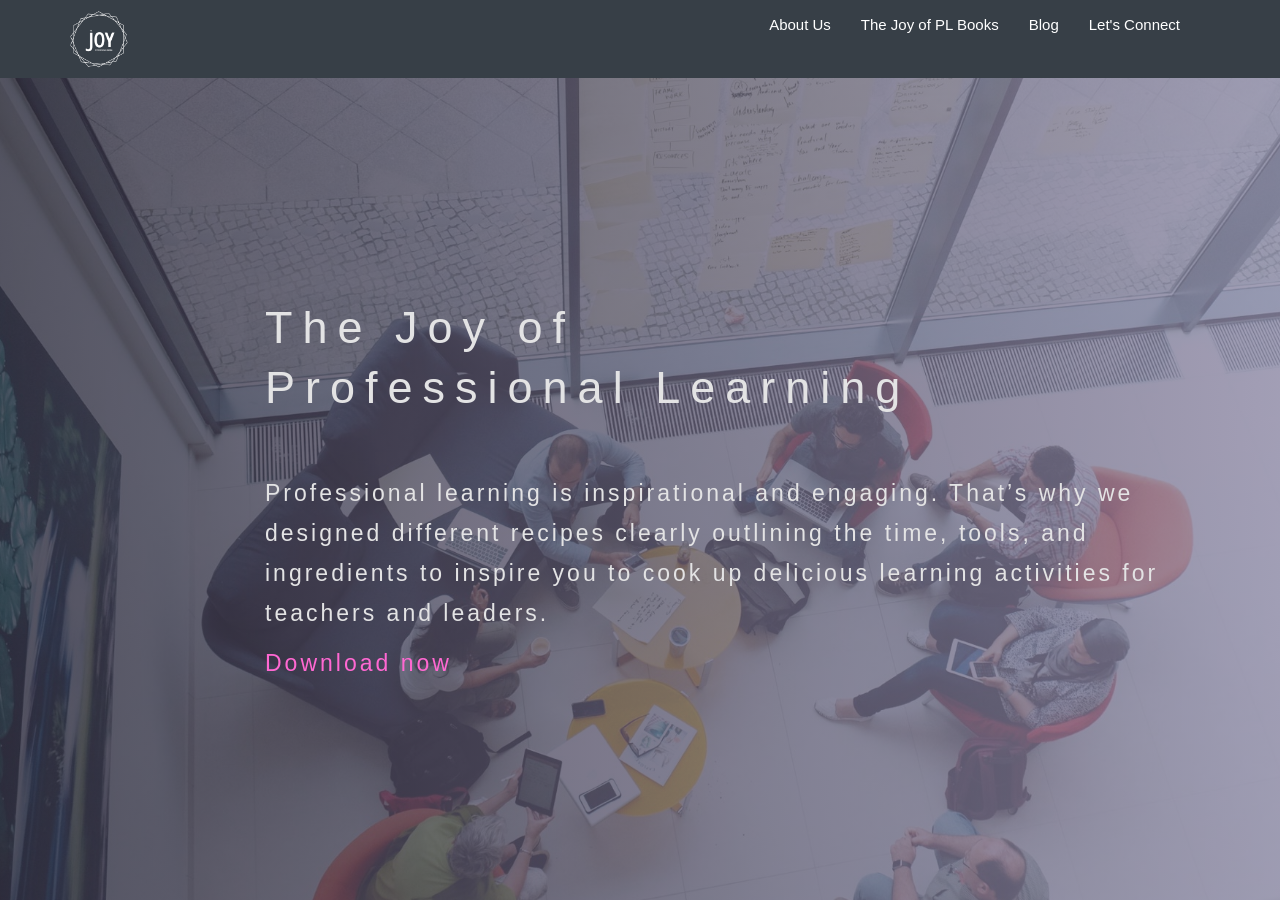
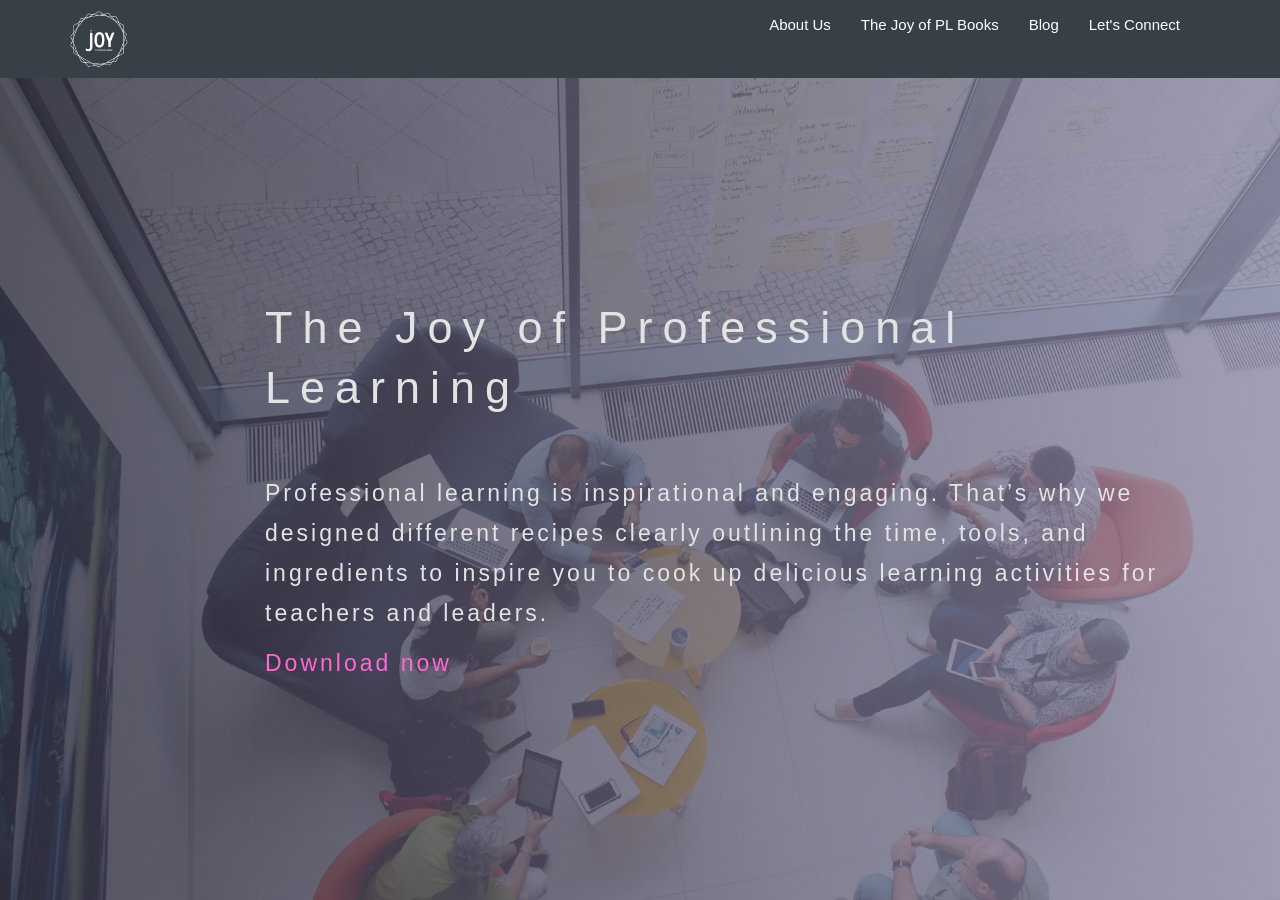
Before and after one commit to meesterkurt/joyofprofessionallearning, a Jekyll site: the page built from index.md, in a window 1280 px wide and 900 px high. Built offline with Jekyll 4.4.1, drawn with Linux system fonts in a browser that asks for light colours; nearby versions of some CDN libraries; some web fonts are replaced.

Commit message:
Update index.md

```diff
--- a/index.md
+++ b/index.md
@@ -11,7 +11,7 @@ permalink: /
     <div class="row">
       <div class="col-md-10 col-md-offset-2">
         <div class="block">
-          <h1 class="animated fadeInUp"> The Joy of<br>Professional Learning</h1>
+          <h1 class="animated fadeInUp"> The Joy of Professional Learning</h1>
           <p class="animated fadeInUp">Professional learning is inspirational and engaging. That’s why we designed different recipes clearly outlining the time, tools, and ingredients to inspire you to cook up delicious learning activities for teachers and leaders.</p>
           <p class="animated fadeInUp"><a href="/books">Download now</a></p>
         </div>
```
